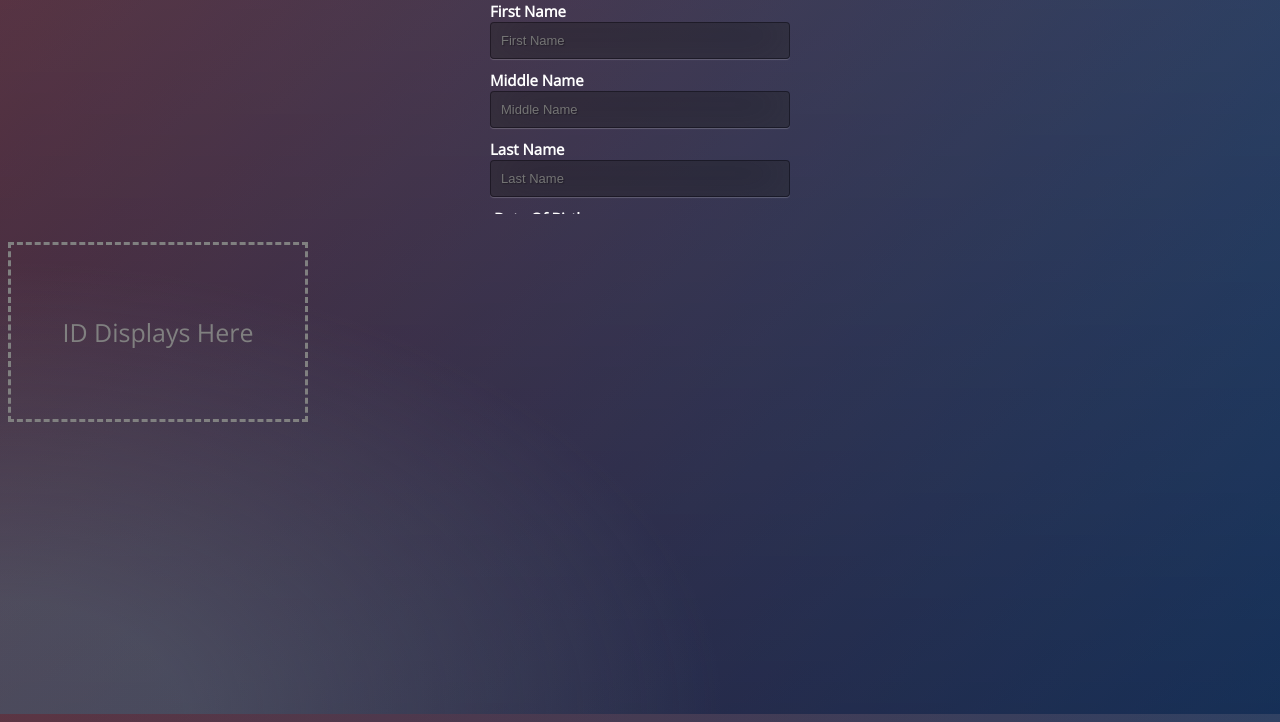
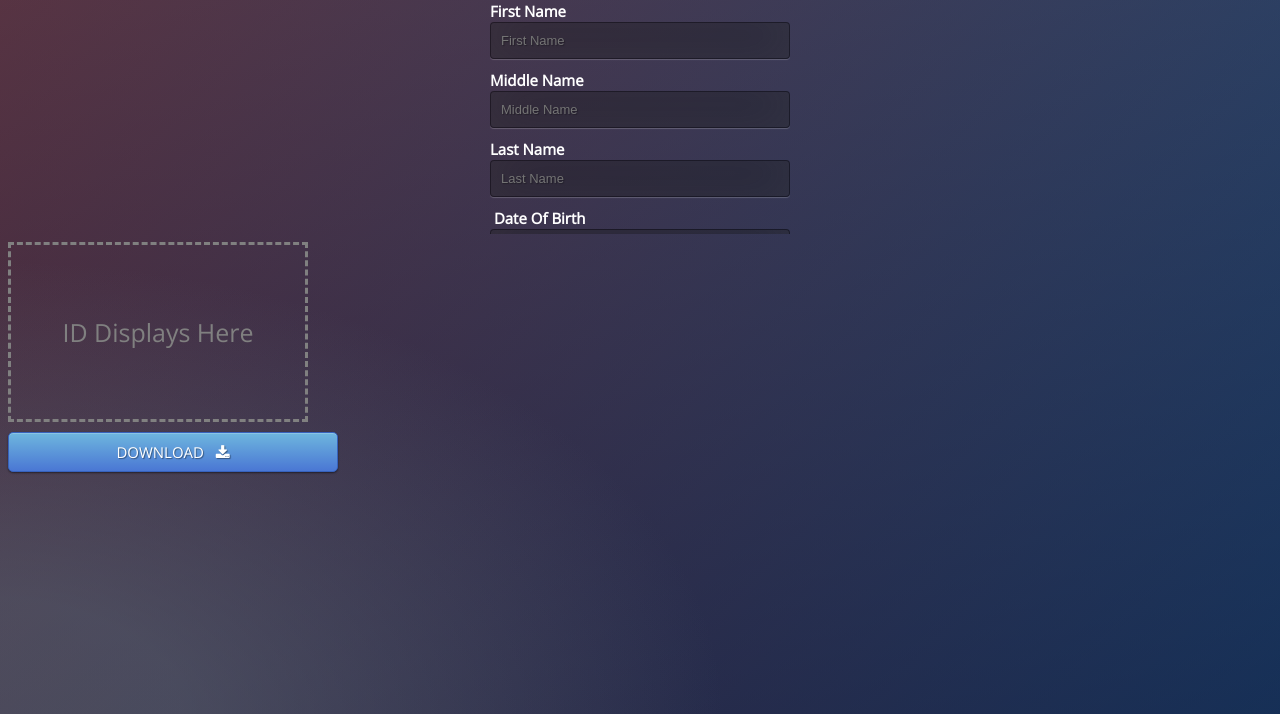
Before and after one commit to WhizzyDoc/idmaker.github.io, a plain HTML site: page index.html in a window 1280 px wide. Shown: the part 86-808 px from the top of the page. Drawn offline with nearby package versions, Linux system fonts and the light colour scheme; some icons are missing.

Commit message:
added a download button

```diff
--- a/id.css
+++ b/id.css
@@ -69,8 +69,8 @@
 html { width: 100%; height:100%; overflow:scroll; }
 
 body {
-  width: 100%;
-  height:100%;
+  max-width: 330px;
+  min-height:600px;
   font-family: 'Open Sans', sans-serif;
   color:white;
   background: #092756;
@@ -87,7 +87,7 @@ body {
   left: 50%;
   margin: -150px 0 0 -150px;
   width:300px;
-  height:300px;
+  height:320px;
   overflow: scroll;
 }
 .login h1 { color: #fff; text-shadow: 0 0 10px rgba(0,0,0,0.3); letter-spacing:1px; text-align:center; }
@@ -182,3 +182,8 @@ label {
 #idr {
     display: block;
 }
+.download {
+  position: relative;
+  top:330px;
+
+}
--- a/id.js
+++ b/id.js
@@ -51,3 +51,15 @@ function createID() {
   country1.innerHTML = country.value;
   occupation1.innerHTML = occupation.value;
 }
+
+function downloadimage() {
+   var container = document.getElementById("id");
+   html2canvas(container, { allowTaint: true }).then(function (canvas) {
+      var link = document.createElement("a");
+      document.body.appendChild(link);
+      link.download = "my_ID.jpg";
+      link.href = canvas.toDataURL();
+      link.target = "_blank";
+      link.click();
+   });
+}
--- a/index.html
+++ b/index.html
@@ -5,6 +5,7 @@
 		<script src="https://cdnjs.cloudflare.com/ajax/libs/qrcodejs/1.0.0/qrcode.min.js"></script>
 		<link rel="stylesheet" href="https://cdnjs.cloudflare.com/ajax/libs/font-awesome/4.7.0/css/font-awesome.css" />
 		<link rel="stylesheet" href="https://fonts.googleapis.com/css?family=Open+Sans">
+    <script src="https://html2canvas.hertzen.com/dist/html2canvas.js"></script>
 		<link rel="stylesheet" href="id.css">
 		<title>ID Maker</title>
 	</head>
@@ -81,7 +82,7 @@
 
 
  <div id="pic">
-  <img src="" id="picture" width="100%" height="100%" alt="Passport">
+  <img src="" id="picture" width="80px" height="80px" alt="Passport">
  </div>
 
  <div class="detail" id="detail">
@@ -118,6 +119,7 @@
     ID Displays Here
 </div>
 
+<div class="download btn-primary btn-block btn-large" onclick="downloadimage();">DOWNLOAD &nbsp;&nbsp;<i class="fa fa-download"></i></div>
 
 
 		<script src="id.js"></script>
```
